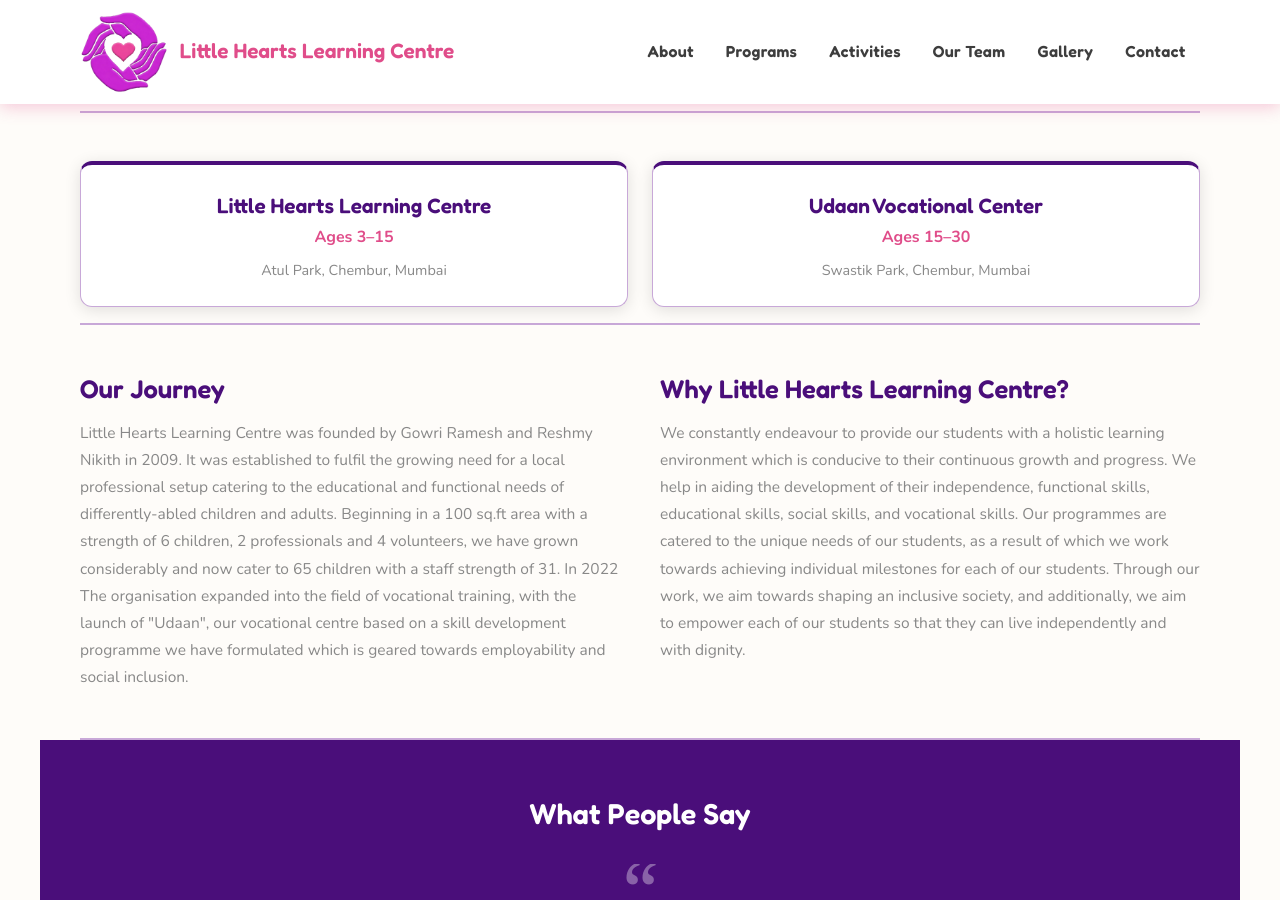
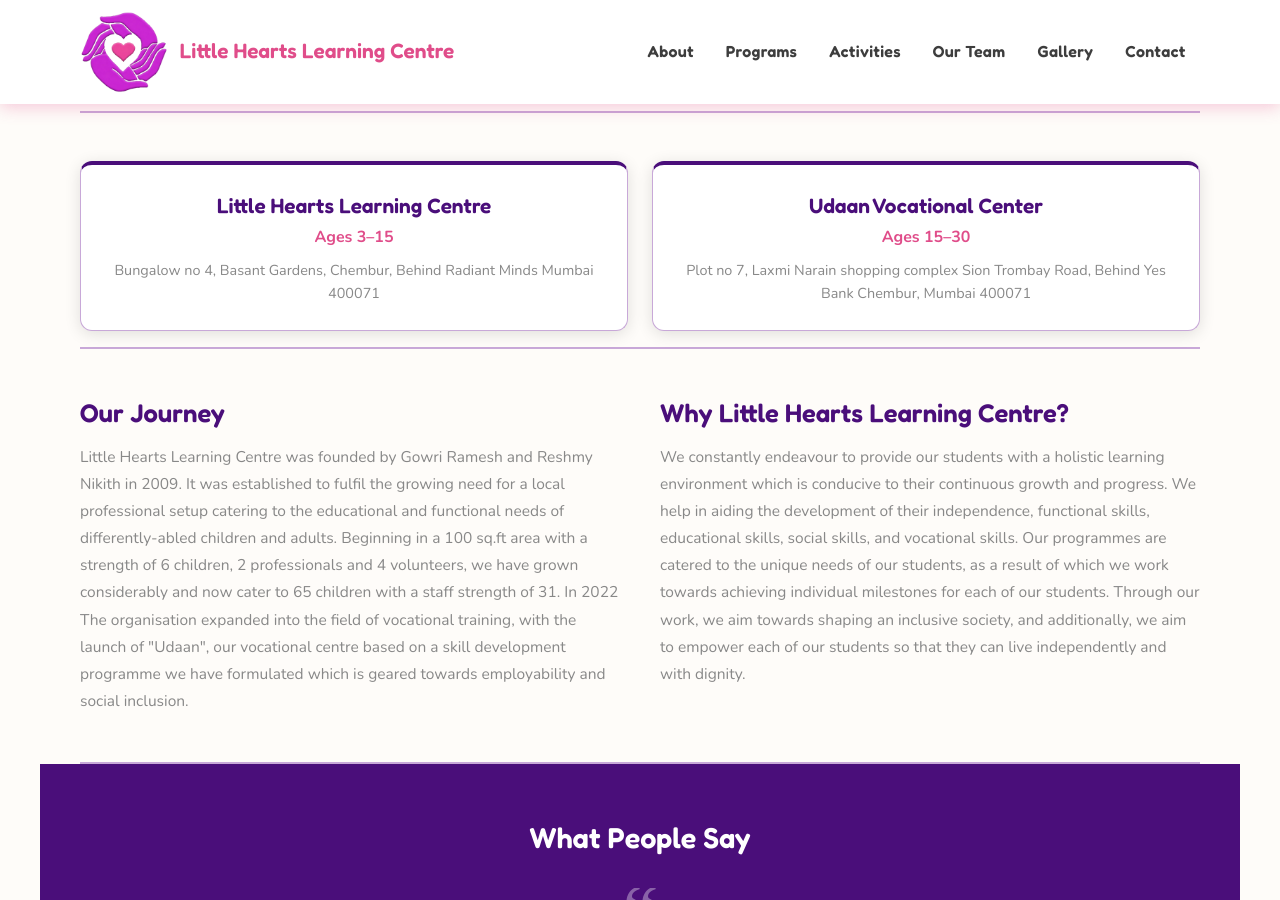
Before and after one commit to Cortinarius-I/LHLC_deCAP, a Jekyll site: the page built from index.md, in a window 1280 px wide and 900 px high, scrolled down 811 px. Built offline with Jekyll 4.4.1, drawn with Linux system fonts in a browser that asks for light colours.

Commit message:
Update Pages “home”

```diff
--- a/index.md
+++ b/index.md
@@ -27,10 +27,11 @@
 locations:
   - name: Little Hearts Learning Centre
     ages: Ages 3–15
-    address: Atul Park, Chembur, Mumbai
+    address: Bungalow no 4, Basant Gardens, Chembur, Behind Radiant Minds Mumbai 400071
   - name: Udaan Vocational Center
     ages: Ages 15–30
-    address: Swastik Park, Chembur, Mumbai
+    address: Plot no 7, Laxmi Narain shopping complex  Sion Trombay Road, Behind Yes
+      Bank  Chembur, Mumbai 400071
 about:
   journey: Little Hearts Learning Centre was founded by Gowri Ramesh and Reshmy
     Nikith in 2009. It was established to fulfil the growing need for a local
```
